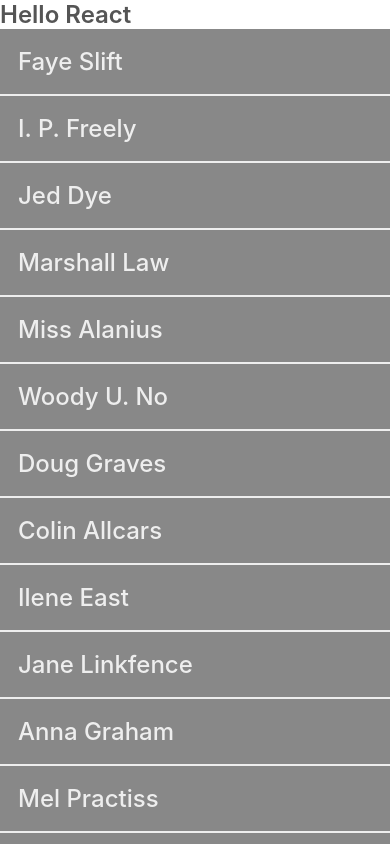
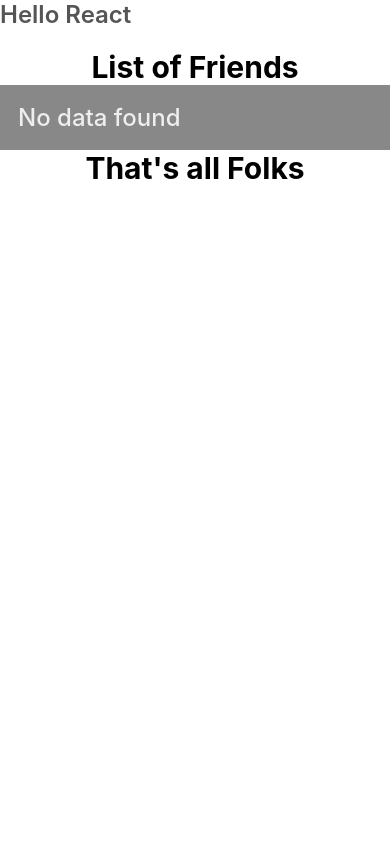
Before and after one commit to gary-jipp/demo-react-native-lists, a React Native app: screen / in a window 390 px wide. Built offline with nearby package versions, Linux system fonts and the light colour scheme.

Commit message:
Add Empty

```diff
--- a/src/App.js
+++ b/src/App.js
@@ -6,7 +6,7 @@ const App = () => {
   const [friends, setFriends] = useState([]);
 
   useEffect(() => {
-    setFriends(friendData);
+    // setFriends(friendData);
   }, []);
 
 
@@ -24,6 +24,21 @@ const App = () => {
     return <View style={styles.separator} />;
   };
 
+  const EmptyListComponent = () => {
+    return (
+      <View style={styles.listItem}>
+        <Text style={styles.itemText}>No data found</Text>
+      </View>
+    );
+  };
+
+  const ListHeaderComponent = () => {
+    return <Text style={styles.header}>List of Friends</Text>;
+  };
+
+  const ListFooterComponent = () => {
+    return <Text style={styles.footer}>That's all Folks</Text>;
+  };
 
   return (
     <SafeAreaView style={styles.container}>
@@ -34,6 +49,9 @@ const App = () => {
         renderItem={renderItem}
         keyExtractor={item => item.id.toString()}
         ItemSeparatorComponent={ItemSeparator}
+        ListEmptyComponent={EmptyListComponent}
+        ListFooterComponent={ListFooterComponent}
+        ListHeaderComponent={ListHeaderComponent}
       />
 
     </SafeAreaView>
@@ -55,6 +73,18 @@ const styles = StyleSheet.create({
   },
   text: {fontSize: 24, fontWeight: '600', color: '#555'},
   itemText: {fontSize: 24, fontWeight: '500', color: '#EEE'},
+  header: {
+    fontSize: 30,
+    textAlign: 'center',
+    marginTop: 20,
+    fontWeight: 'bold',
+  },
+  footer: {
+    fontSize: 30,
+    textAlign: 'center',
+    marginBottom: 20,
+    fontWeight: 'bold',
+  },
 });
 
 export default App;
```
Also changed, not shown: 1 other file (tests, documents, lock files or other folders).
